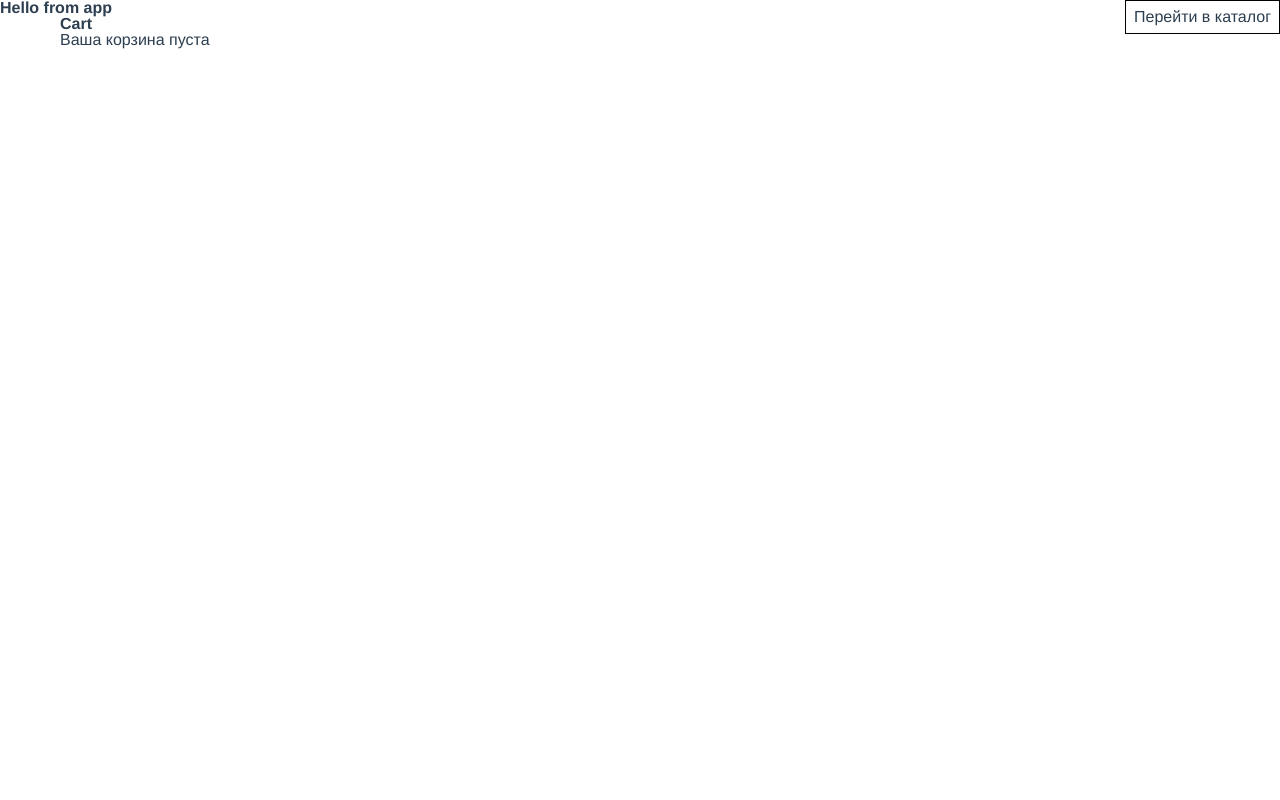
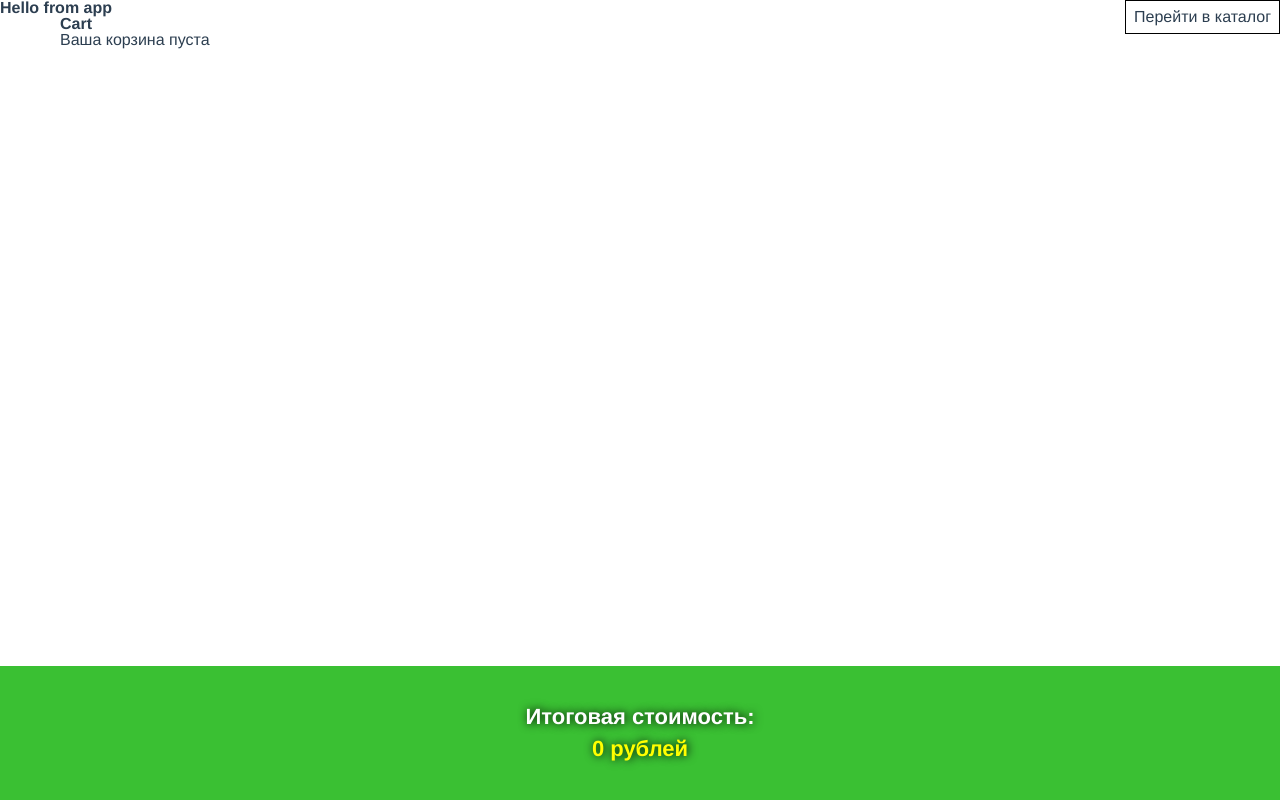
Before and after one commit to aa-dudchenko/online-store, a Vue app: page /#/cart in a window 1280 px wide. Built offline with nearby package versions, Linux system fonts and the light colour scheme.

Commit message:
total cost  of cart

```diff
--- a/db.json
+++ b/db.json
@@ -3,7 +3,7 @@
     {
       "image": "1.jpg",
       "name": "T-shirt 1",
-      "price": 2100.234234234,
+      "price": 2100,
       "article": "T1",
       "available": true,
       "category": "Мужские"
@@ -11,7 +11,7 @@
     {
       "image": "2.jpg",
       "name": "T-shirt 2",
-      "price": 3150.12312412,
+      "price": 3150,
       "article": "T2",
       "available": true,
       "category": "Женские"
@@ -19,7 +19,7 @@
     {
       "image": "3.jpg",
       "name": "T-shirt 3",
-      "price": 4200.51524,
+      "price": 4200,
       "article": "T3",
       "available": false,
       "category": "Женские"
@@ -27,7 +27,7 @@
     {
       "image": "4.jpg",
       "name": "T-shirt 4",
-      "price": 5300.1245512,
+      "price": 5300,
       "article": "T4",
       "available": true,
       "category": "Мужские"
@@ -35,7 +35,7 @@
     {
       "image": "5.jpg",
       "name": "T-shirt 5",
-      "price": 6500.3522314,
+      "price": 6500,
       "article": "T5",
       "available": false,
       "category": "Женские"
@@ -43,7 +43,7 @@
     {
       "image": "6.jpg",
       "name": "T-shirt 6",
-      "price": 8700.4124123,
+      "price": 8700,
       "article": "T6",
       "available": true,
       "category": "Женские"
--- a/src/components/CartPage.vue
+++ b/src/components/CartPage.vue
@@ -4,13 +4,17 @@
     <router-link :to = "{ name: 'catalog' }">
       <div class="CatalogPage-LinkToCart">Перейти в каталог </div>
     </router-link>
-    <p v-if="!cart_data.length">Ваша корзина пуста</p>
     <cart-item
      v-for="(item, index) in cart_data"
      :key="item.article"
      :cart_item_data = "item"
      @deleteFromCart = "deleteFromCart(index)"
     />
+    <p v-if="!cart_data.length">Ваша корзина пуста</p>
+    <div class="CartPage-Total">
+      <p class="CartPage-Total_title">Итоговая стоимость:</p>
+      <span class="CartPage-Total_num">{{ cartTotalCost }} рублей</span>
+    </div>
   </div>
 </template>
 
@@ -31,6 +35,13 @@ export default {
   components: {
     CartItem
   },
+  computed: {
+    // Общая стоимость товаров:
+    cartTotalCost () {
+      return this.cart_data.map(item => item.price * item.quantity)
+      .reduce((a, v) => a + v, 0);
+    }
+  },
   methods: {
     ...mapActions (['DELETE_FROM_CART']),
     deleteFromCart (index) {
@@ -43,6 +54,26 @@ export default {
 </script>
 
 <style lang="scss">
+@import "../assets/styles/styles.scss";
 
+.CartPage {
+  // background-color: aqua;
+
+  &-Total {
+    position: fixed;
+    bottom: 0;
+    right: 0;
+    left: 0;
+    background-color: rgb(58, 192, 51);
+    padding: 40px;
+    color: #fff;
+    text-align: center;
+    text-shadow: #000 1px 0 10px;
+    font-size: 22px;
+    font-weight: 600;
+    &_title { margin-bottom: 10px; }
+    &_num { color:yellow }
+  }
+}
 
 </style>
--- a/src/components/CatalogItem.vue
+++ b/src/components/CatalogItem.vue
@@ -26,8 +26,7 @@ export default {
     addToCart () {
       this.$emit( 'addToCart', this.product_data )
     }
-  }
-
+  },
 }
 </script>
 
```
Also changed, not shown: src/components/CatalogPage.vue (line endings or trailing spaces), 1 other file (tests, documents, lock files or other folders).
